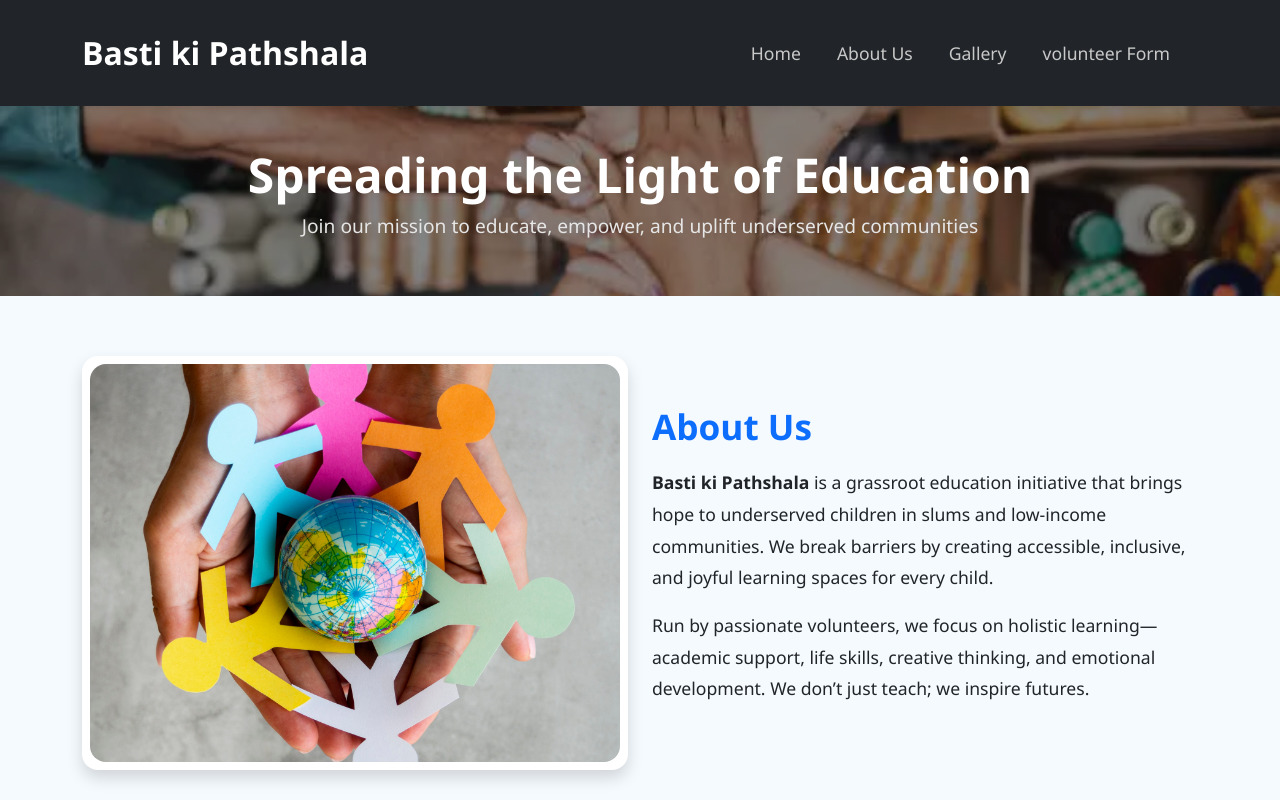
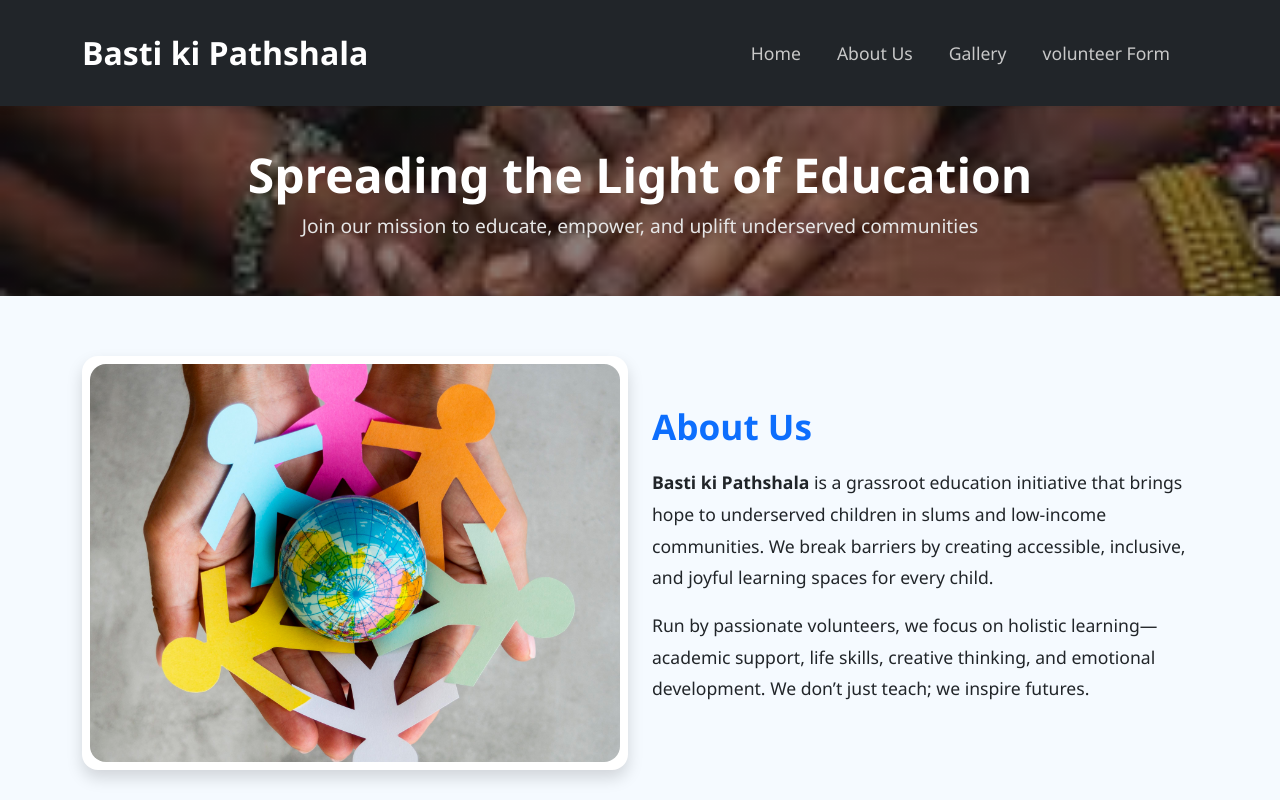
Before and after one commit to Anu80-spec/NGO-Website, a plain HTML site: page index.html in a window 1280 px wide. Shown: the top 800 px of the page. Drawn offline with nearby package versions, Linux system fonts and the light colour scheme.

Commit message:
Update index.html

```diff
--- a/index.html
+++ b/index.html
@@ -36,7 +36,7 @@
 
     .hero-small {
       background: linear-gradient(rgba(20, 20, 20, 0.5), rgba(20, 20, 20, 0.5)),
-        url('img10.webp') no-repeat center center;
+        url('images.jpeg') no-repeat center center;
       background-size: cover;
       color: white;
       text-align: center;
```
